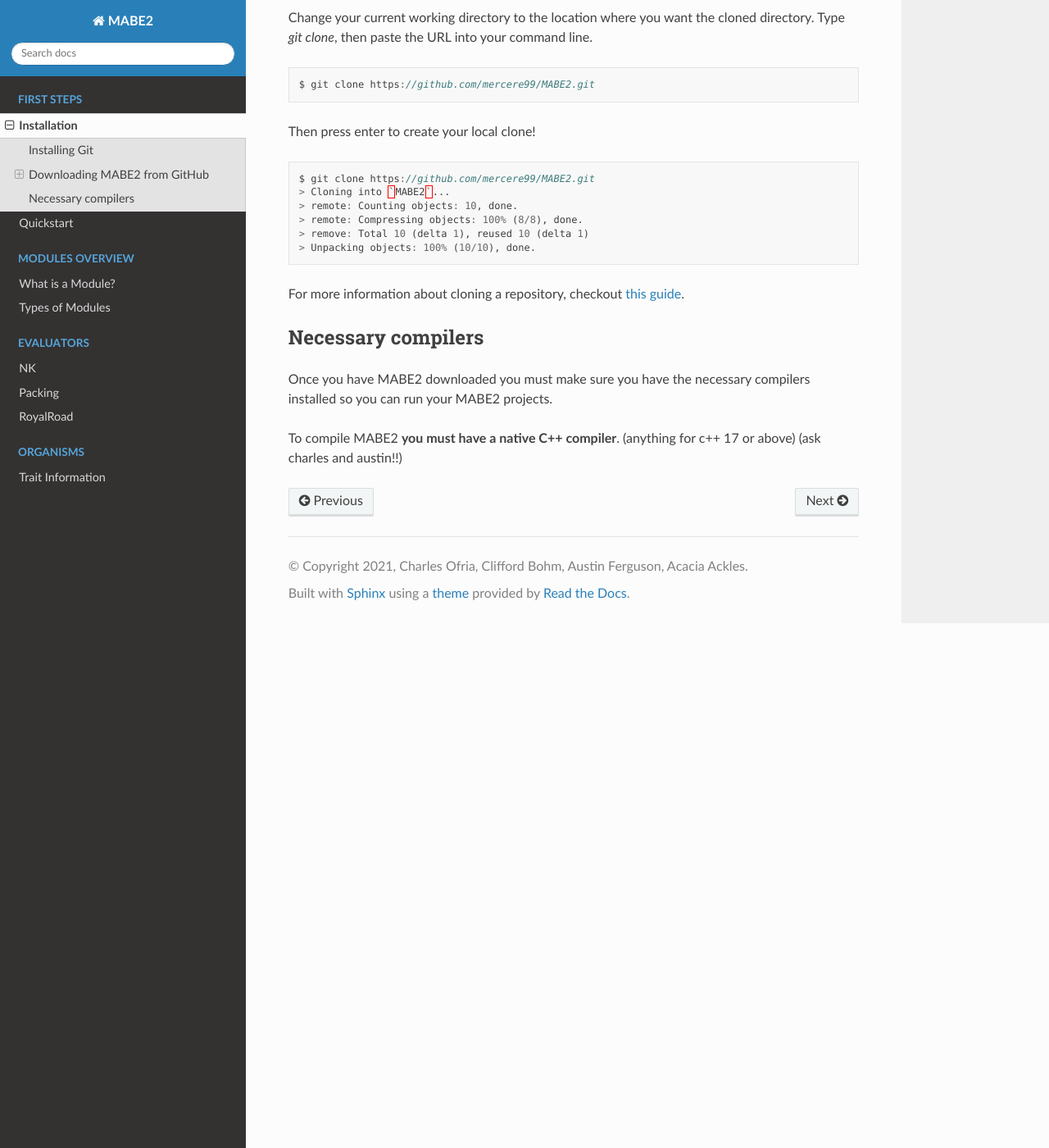
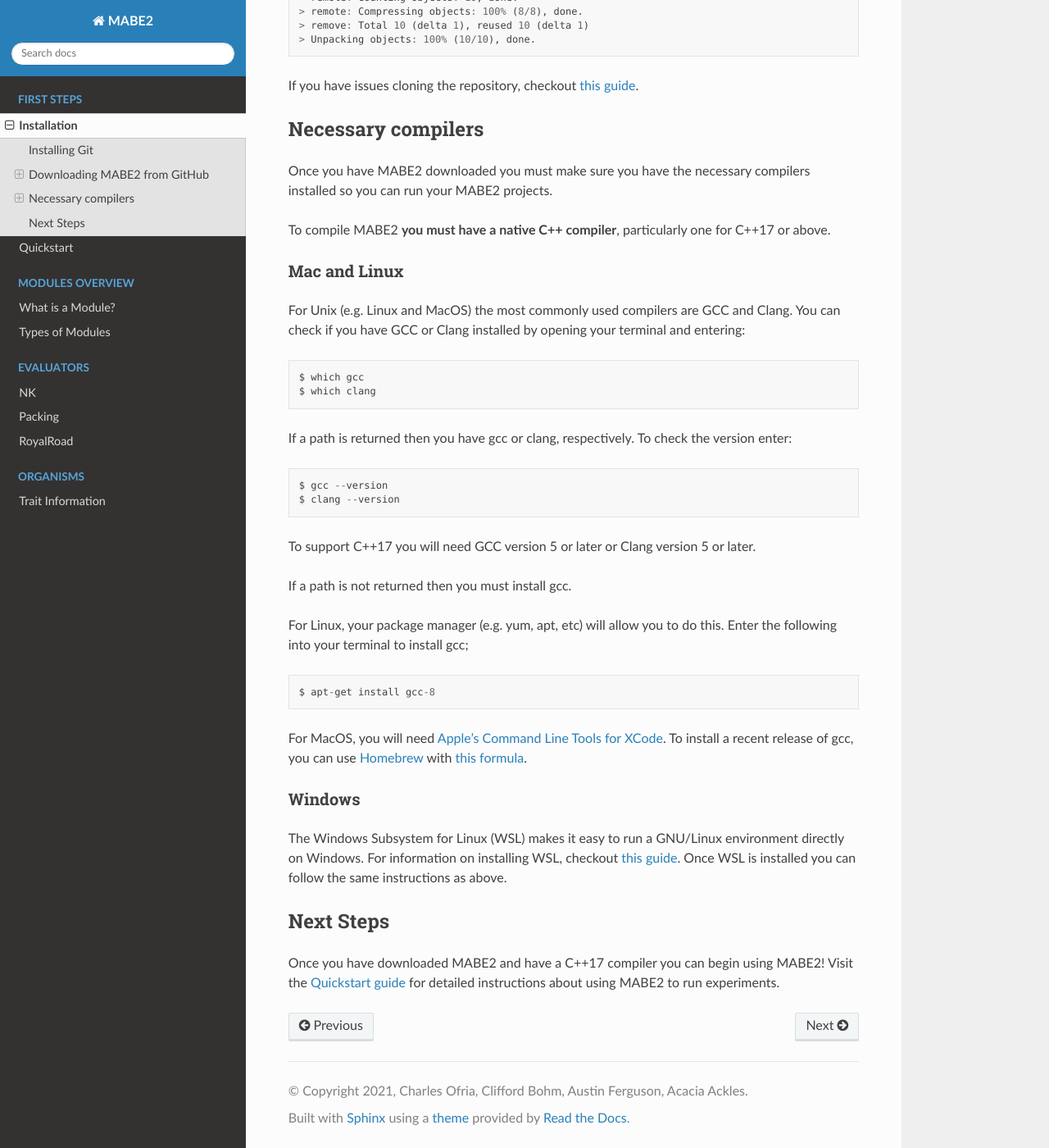
Before and after one commit to mercere99/MABE2, a Sphinx documentation site: the page built from docs/first_steps/00_installation.rst, in a window 1280 px wide and 1400 px high, scrolled down 1206 px. Shown: the whole window at 82% size. Built offline with Sphinx 7.4.7 and the Read the Docs theme 2.0.0, drawn with Linux system fonts in a browser that asks for light colours; some of the changed text lies outside the part shown.

Commit message:
Add compiler installation instructions and next steps

```diff
--- a/docs/first_steps/00_installation.rst
+++ b/docs/first_steps/00_installation.rst
@@ -39,12 +39,12 @@
 right hand corner. Click this button, then click the *clipboard icon* to copy the URL to your
 clip board.
 
-.. image:: ../images/GitHub_URL.png
+.. image:: ../images/GitHub_url.png
   :width: 600
 
 *Note*: You can also use SHH keys to clone and download a GitHub repository.
+For more information about SSH keys, checkout `this guide <https://docs.github.com/en/github/authenticating-to-github/connecting-to-github-with-ssh/generating-a-new-ssh-key-and-adding-it-to-the-ssh-agent>`_.
 
-For more information about SSH keys, checkout `this guide <https://docs.github.com/en/github/authenticating-to-github/connecting-to-github-with-ssh/generating-a-new-ssh-key-and-adding-it-to-the-ssh-agent>`_.
 Once you have the URL copied to your clipboard, open your command line.
 
 Change your current working directory to the location where you want the cloned directory.
@@ -56,7 +56,8 @@
 
 ..
 
-Then press enter to create your local clone!
+Then press enter to create your local clone! If all goes well, you will see the following
+in your terminal:
 
 .. code-block:: cpp
 
@@ -69,7 +70,7 @@
 
 ..
 
-For more information about cloning a repository, checkout `this guide <https://docs.github.com/en/github/creating-cloning-and-archiving-repositories/cloning-a-repository-from-github/cloning-a-repository#troubleshooting-cloning-errors>`_.
+If you have issues cloning the repository, checkout `this guide <https://docs.github.com/en/github/creating-cloning-and-archiving-repositories/cloning-a-repository-from-github/cloning-a-repository#troubleshooting-cloning-errors>`_.
 
 Necessary compilers
 ===================
@@ -77,5 +78,59 @@
 Once you have MABE2 downloaded you must make sure you have the necessary compilers
 installed so you can run your MABE2 projects.
 
-To compile MABE2 **you must have a native C++ compiler**. (anything for c++ 17 or above)
-(ask charles and austin!!)
+To compile MABE2 **you must have a native C++ compiler**, particularly one for
+C++17 or above.
+
+Mac and Linux
+-------------
+
+For Unix (e.g. Linux and MacOS) the most commonly used compilers are GCC and Clang.
+You can check if you have GCC or Clang installed by opening your terminal and entering:
+
+.. code-block:: cpp
+
+  $ which gcc
+  $ which clang
+
+..
+
+If a path is returned then you have gcc or clang, respectively. To check the version
+enter:
+
+.. code-block:: cpp
+
+  $ gcc --version
+  $ clang --version
+
+..
+
+To support C++17 you will need GCC version 5 or later or Clang version 5 or later.
+
+If a path is not returned then you must install gcc.
+
+For Linux, your package manager (e.g. yum, apt, etc) will allow you to do this.
+Enter the following into your terminal to install gcc;
+
+.. code-block:: cpp
+
+  $ apt-get install gcc-8
+
+..
+
+For MacOS, you will need `Apple's Command Line Tools for XCode <https://developer.apple.com/xcode/features/>`_.
+To install a recent release of gcc, you can use `Homebrew <https://brew.sh/>`_ with
+`this formula <https://formulae.brew.sh/formula/gcc>`_.
+
+Windows
+-------
+
+The Windows Subsystem for Linux (WSL) makes it easy to run a GNU/Linux environment
+directly on Windows. For information on installing WSL, checkout `this guide <https://docs.microsoft.com/en-us/windows/wsl/install-win10>`_.
+Once WSL is installed you can follow the same instructions as above.
+
+Next Steps
+==========
+
+Once you have downloaded MABE2 and have a C++17 compiler you can begin using MABE2!
+Visit the `Quickstart guide <01_quickstart.html>`_ for detailed instructions about
+using MABE2 to run experiments.
```
